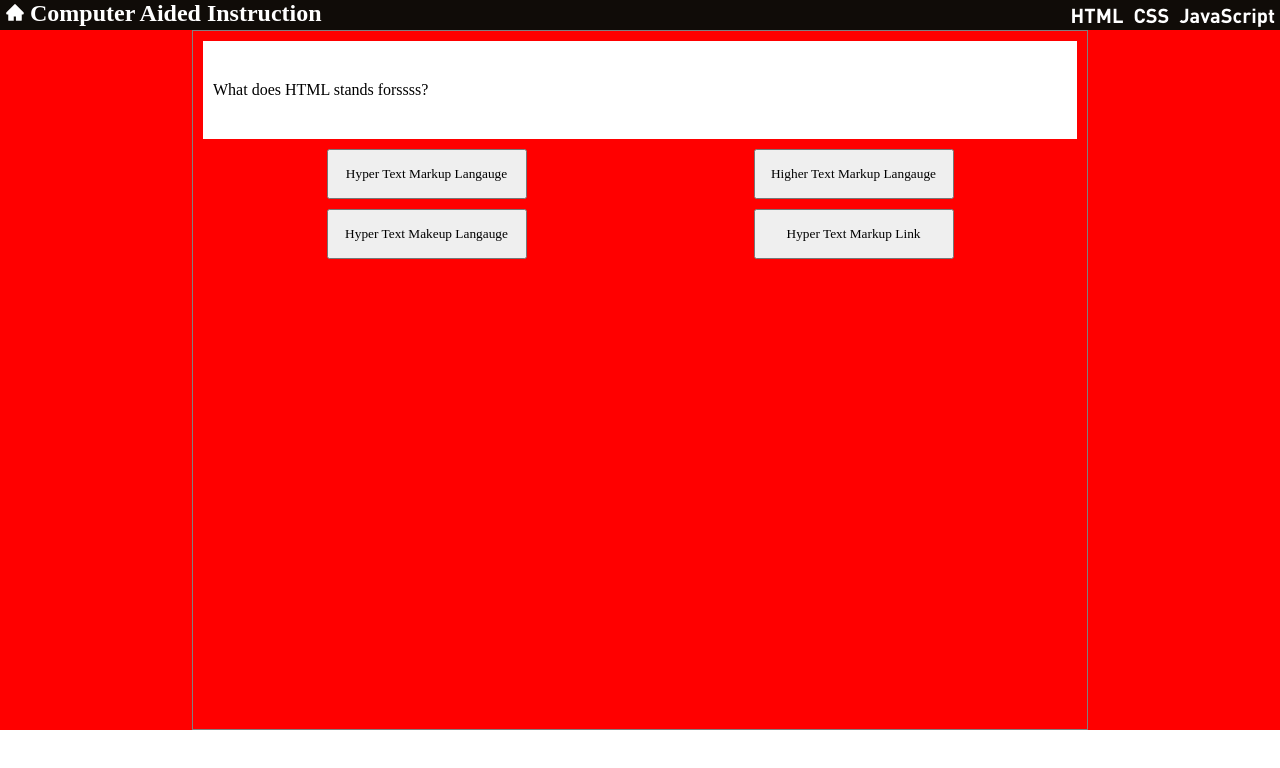
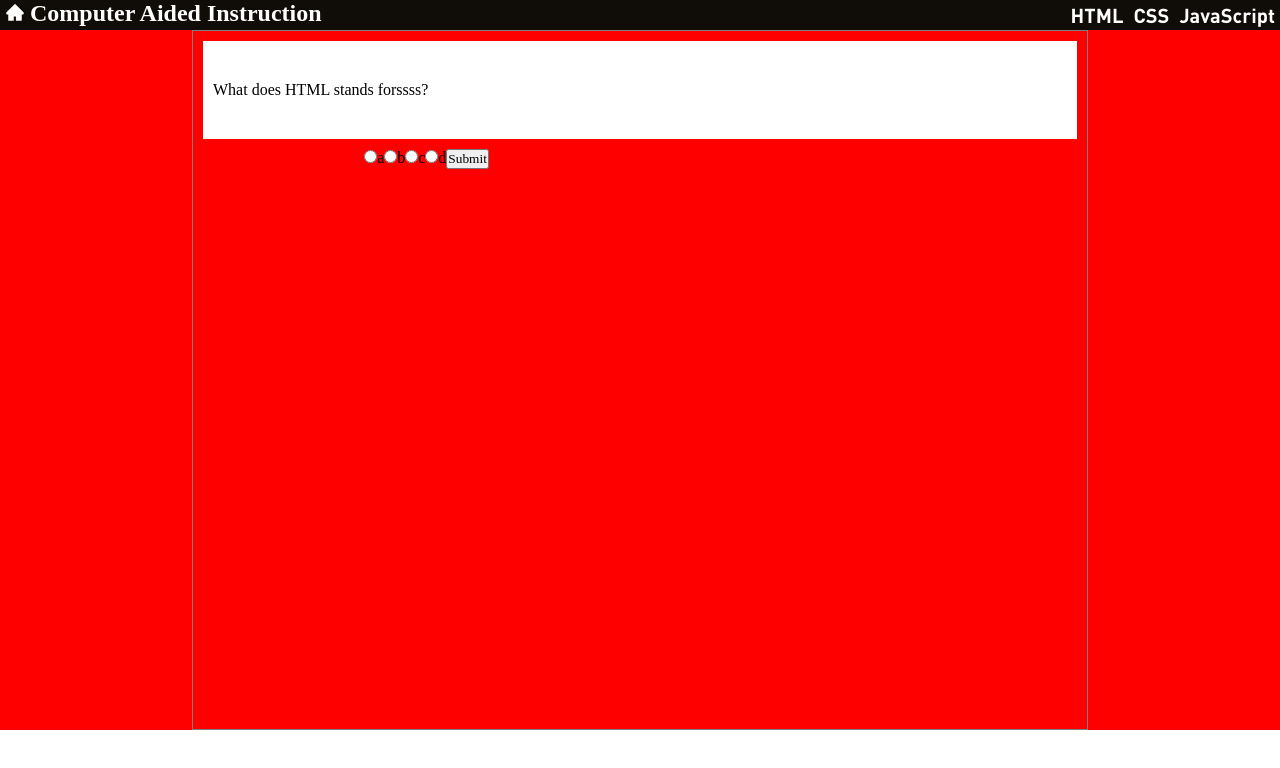
Before and after one commit to kgb0447/computer-aided-instruction, a React (Create React App) app: page /multipleChoice in a window 1280 px wide. Shown: the top 768 px of the page. Built offline with nearby package versions, Linux system fonts and the light colour scheme; a web font is replaced by a local one.

Commit message:
featL (SKGCRUM-r1218)added radio form for quizPage

```diff
--- a/src/components/pages/quiz/multipleChoice/index.tsx
+++ b/src/components/pages/quiz/multipleChoice/index.tsx
@@ -1,34 +1,46 @@
-import React, { useEffect } from 'react'
+import React, { useRef, useState } from 'react'
 import { multipleChoiceQuestions } from '../../../../data/multipleChoiceQuestions'
 import styles from './style.module.scss'
 import useArrayMapper from '../../../../hooks/useArrayMapper'
 import { Header } from '../../main/componets/header';
+import { type } from '@testing-library/user-event/dist/type';
+
 export default function MultipleChoice() {
 
   const quizQuestion = useArrayMapper(multipleChoiceQuestions, "Question");
   const quizChoices = useArrayMapper(multipleChoiceQuestions, "Choices");
-  const handleSubmit = (item : string) =>{
-    const answer = multipleChoiceQuestions[0].Items[0].Choices.filter(data => data === item)
-    console.log(answer,"Test answer");
-    if(answer[0] === multipleChoiceQuestions[0].Items[0].Answer ){
-      console.log("correct")
-    } else{
-      console.log("wrong");
+
+  const myData = ['a','b','c','d'];
+
+const radioRef = useRef(null)
+const handleSubmit = (e:any)=>{
+  e.preventDefault();
+
+  for(let value of e.target.children){
+    if(value.checked){
+      console.log(value.value,"test")
     }
   }
 
 
+}
   return (
     <div className={styles.multipleChoice_container}>
       <Header/>
       <div className={styles.quiz_container}>
         <div className={styles.question}>{quizQuestion}</div>
         <div className={styles.choices_wrapper} >
+      <form action="submit" onSubmit={handleSubmit} ref={radioRef}>
       {
-        quizChoices.map((item,index)=>(
-            <button key={index}>{item}</button>
+        myData.map((item,index)=>(
+          <React.Fragment key={index}>
+            <input type="radio" name='choices' value={item} />{item}
+            </React.Fragment>
         ))
+
       }
+      <input type="submit" value="Submit" />
+      </form>
        </div>
       </div>
     </div>
```
